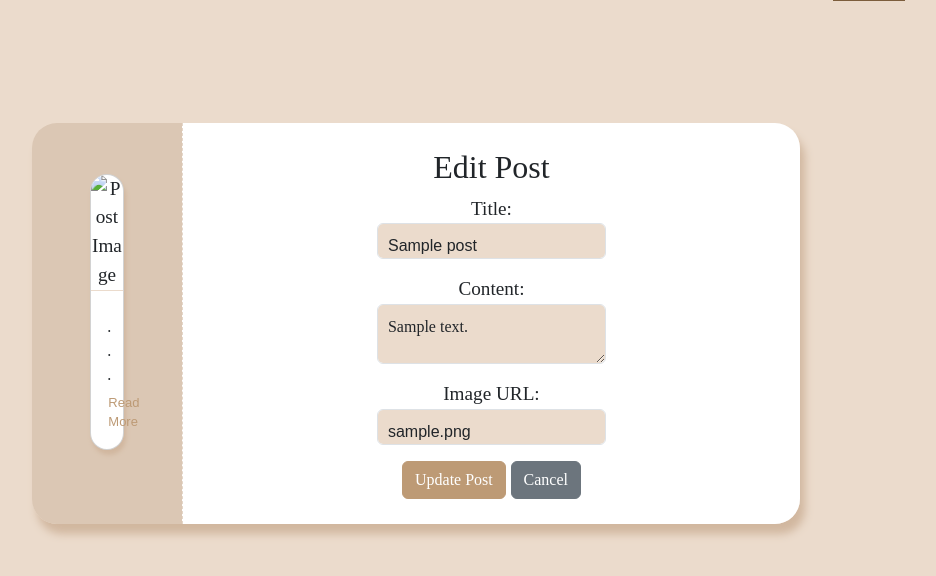
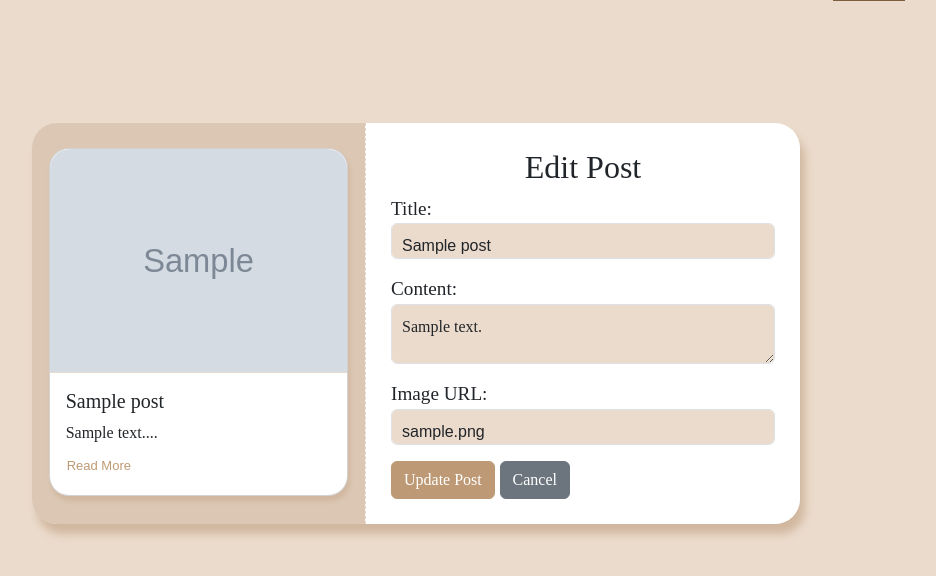
Before and after one commit to whyburrito/food-blog-project, a PHP site: page /edit.php?id=1 in a window 1280 px wide. Shown: the part 55-631 px from the top of the page, without its empty margins (224-1160 px from the left). Run offline with PHP 8.4, Linux system fonts and the light colour scheme; the visitor is signed in with stand-in values (Sample User, id 1); tables that the repository leaves empty or names only in its code hold one stand-in row (values such as "Sample post"); grey boxes marked "Sample" are stand-in pictures; data that the repository does not hold is empty; some web fonts are replaced.

Commit message:
final ui/ux

```diff
--- a/food-blog-project/edit.php
+++ b/food-blog-project/edit.php
@@ -48,27 +48,41 @@
 
     <div class="d-flex flex-column justify-content-center align-items-center" style="height: 75vh! important;">
         <div class="heading mb-5">
-            <div class="text-center logo">
-                <?php
-                $result = $conn->query("SELECT * FROM Blog_Posts WHERE post_id=$post_id");
-                ?>
-                <div class="col-md-4">
+            <div class="edit-card">
+                <div style="width: 90%; height: 100%; padding-top: 25px;">
                     <div class="card mb-4">
-                        <img src="<?php echo $row['image']; ?>" class="card-img-top" alt="Post Image">
+                        <img src="<?php echo $post['image']; ?>" class="card-img-top" alt="Post Image">
                         <div class="card-body" style="border-top: solid 1px #EBDBCC;">
-                            <h5 class="card-title"><?php echo $row['title']; ?></h5>
-                            <p class="card-text"><?php echo substr($row['content'], 0, 100) . '...'; ?></p>
-                            <button class="btn btn-read" data-bs-toggle="modal" data-bs-target="#postModal<?php echo $row['post_id']; ?>">
+                            <h5 class="card-title"><?php echo $post['title']; ?></h5>
+                            <p class="card-text"><?php echo substr($post['content'], 0, 100) . '...'; ?></p>
+                            <button class="btn btn-read" data-bs-toggle="modal" data-bs-target="#postModal<?php echo $post['post_id']; ?>">
                                 Read More
                             </button>
+
+                            <!-- Modal for Read More -->
+                            <div class="modal fade" id="postModal<?php echo $post['post_id']; ?>" tabindex="-1" aria-labelledby="postModalLabel<?php echo $post['post_id']; ?>" aria-hidden="true">
+                                <div class="modal-dialog">
+                                    <div class="modal-content" style="min-width: 100%;">
+                                        <div class="modal-header">
+                                            <h5 class="modal-title" id="postModalLabel<?php echo $post['post_id']; ?>"><?php echo $post['title']; ?></h5>
+                                            <button type="button" class="btn-close" data-bs-dismiss="modal" aria-label="Close"></button>
+                                        </div>
+                                        <div class="modal-body">
+                                            <img src="<?php echo $post['image']; ?>" class="img-fluid-modal mb-3">
+                                            <p style="margin-bottom: 5px;"><?php echo $post['content']; ?></p>
+                                        </div>
+                                        <div class="modal-footer"></div>
+                                    </div>
+                                </div>
+                            </div>
                         </div>
                     </div>
                 </div>
             </div>
 
-            <div class="text-center header">
+            <div class="header">
                 <h2>Edit Post</h2>
-                <form method="POST">
+                <form method="POST" style="width: 30vw;">
                     <div class="mb-3">
                         <label>Title:</label>
                         <input type="text" name="title" class="form-control edit-form" value="<?php echo $post['title']; ?>" required>
@@ -87,5 +101,8 @@
             </div>
         </div>
     </div>
+
+    <!-- Bootstrap 5 Modal JavaScript (Required) -->
+    <script src="https://cdn.jsdelivr.net/npm/bootstrap@5.3.0/dist/js/bootstrap.bundle.min.js"></script>
 </body>
 </html>
--- a/food-blog-project/login.php
+++ b/food-blog-project/login.php
@@ -38,6 +38,9 @@
         <!-- Logo -->
         <div class="text-center logo" style="background: white;">
             <img src="icons/logo.png" alt="BBB Logo" class="img-fluid">
+            <div class="text-center mt-3">
+                <a href="landing.php" class="btn btn-secondary">← Back</a>
+            </div>
         </div>
 
         <!-- Right Column with Login Form -->
--- a/food-blog-project/signup.php
+++ b/food-blog-project/signup.php
@@ -42,6 +42,9 @@
         <!-- Logo -->
         <div class="text-center logo" style="background: white;">
             <img src="icons/logo.png" alt="BBB Logo" class="img-fluid">
+            <div class="text-center mt-3">
+                <a href="landing.php" class="btn btn-secondary">← Back</a>
+            </div>
         </div>
 
         <!-- Right Column with Signup Form -->
--- a/food-blog-project/styles.css
+++ b/food-blog-project/styles.css
@@ -132,6 +132,16 @@
         padding: 10px;
         padding-bottom: 0;
         width: 100%;
+    }
+
+    .edit-card {
+        background: #dbc7b4;
+        margin: 0;
+        border-radius: 25px 0 0 25px;
+        display: flex;
+        justify-content: center;
+        align-items: center;
+        width: 40vw;
     }
 
 /* buttons */
```
Also changed, not shown: food-blog-project/about.php (+9 -7 lines), food-blog-project/index.php (+66 -4 lines), food-blog-project/icons/dots.png (added).
